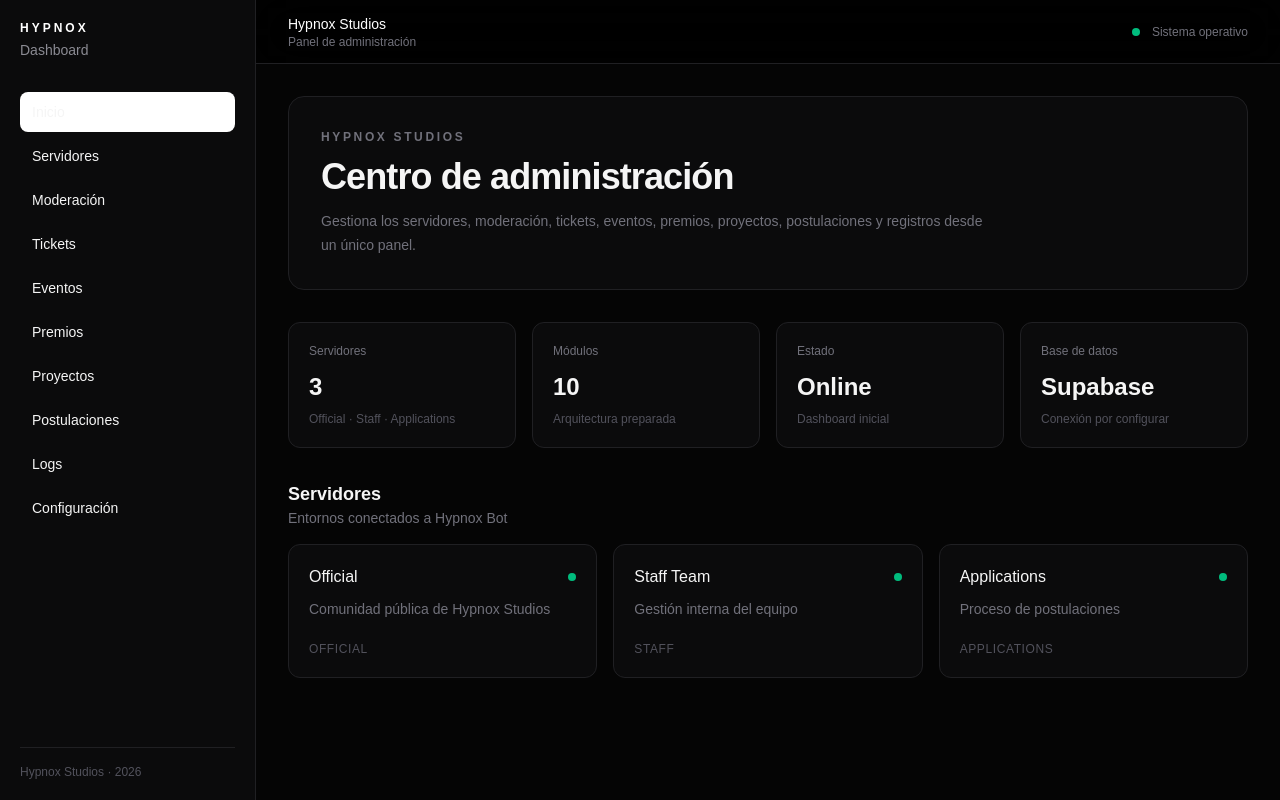
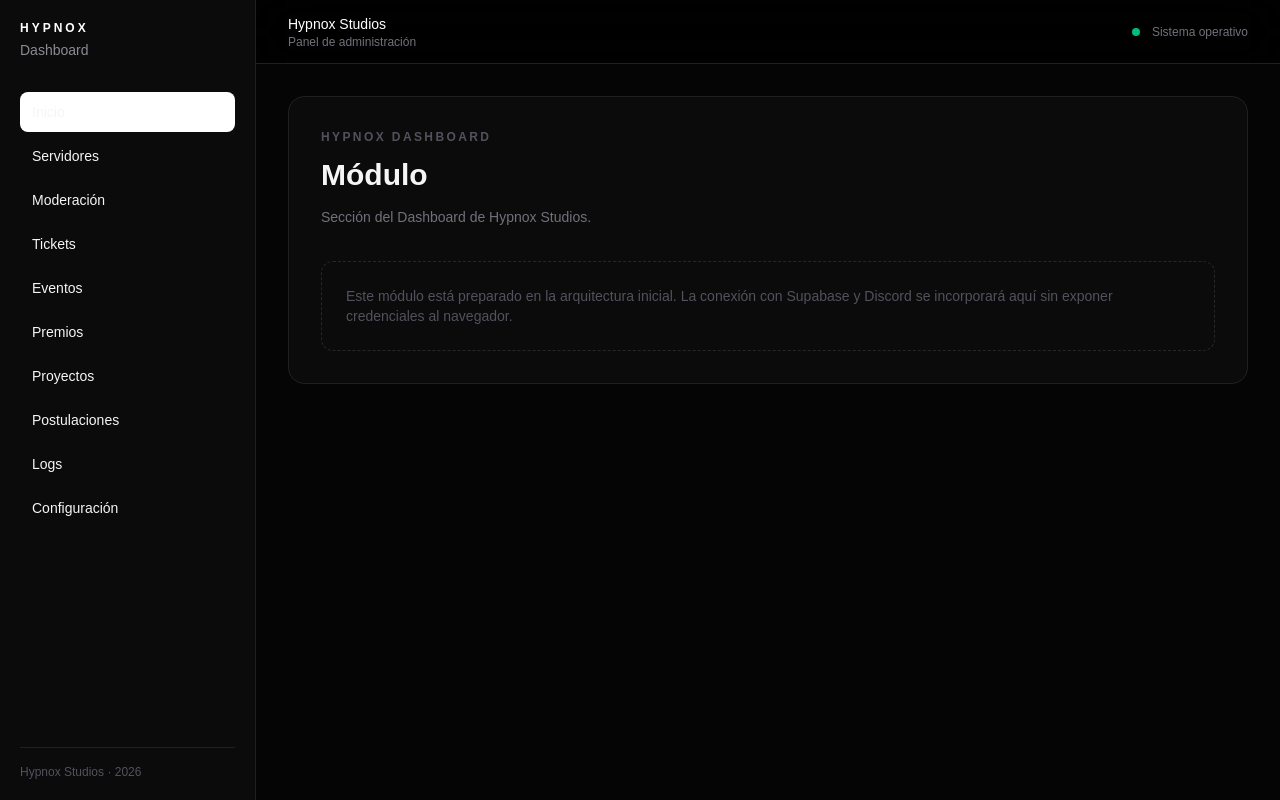
Before and after one commit to InochiNoYume/Hypnox-Dashboard, a Next.js app: page / in a window 1280 px wide. Built offline with nearby package versions, Linux system fonts and the light colour scheme.

Commit message:
feat: add dashboard module routes

```diff
--- /dev/null
+++ b/src/app/[...slug]/page.tsx
@@ -0,0 +1,32 @@
+import { DashboardShell } from '@/components/dashboard-shell';
+
+const titles: Record<string, [string, string]> = {
+  servidores: ['Servidores', 'Gestiona los tres servidores de Hypnox Studios.'],
+  moderacion: ['Moderación', 'Historial, sanciones, advertencias y herramientas de moderación.'],
+  tickets: ['Tickets', 'Consulta y administra el sistema central de soporte.'],
+  eventos: ['Eventos', 'Crea, organiza y controla eventos de Hypnox Studios.'],
+  premios: ['Premios', 'Gestiona sorteos, recompensas y ganadores.'],
+  proyectos: ['Proyectos', 'Planificación y seguimiento de proyectos internos.'],
+  postulaciones: ['Postulaciones', 'Seguimiento del proceso de incorporación de Staff.'],
+  logs: ['Logs', 'Registro centralizado de actividad y acciones administrativas.'],
+  configuracion: ['Configuración', 'Ajustes generales, permisos e integraciones.'],
+};
+
+export default async function ModulePage({ params }: { params: Promise<{ slug: string[] }> }) {
+  const { slug } = await params;
+  const key = slug[0];
+  const [title, description] = titles[key] ?? ['Módulo', 'Sección del Dashboard de Hypnox Studios.'];
+
+  return (
+    <DashboardShell>
+      <section className="rounded-2xl border border-[var(--border)] bg-[var(--surface)] p-6 md:p-8">
+        <p className="text-xs font-semibold tracking-[0.2em] text-zinc-600">HYPNOX DASHBOARD</p>
+        <h1 className="mt-3 text-3xl font-semibold">{title}</h1>
+        <p className="mt-3 max-w-2xl text-sm leading-6 text-zinc-500">{description}</p>
+        <div className="mt-8 rounded-xl border border-dashed border-zinc-800 p-6 text-sm text-zinc-600">
+          Este módulo está preparado en la arquitectura inicial. La conexión con Supabase y Discord se incorporará aquí sin exponer credenciales al navegador.
+        </div>
+      </section>
+    </DashboardShell>
+  );
+}
```
